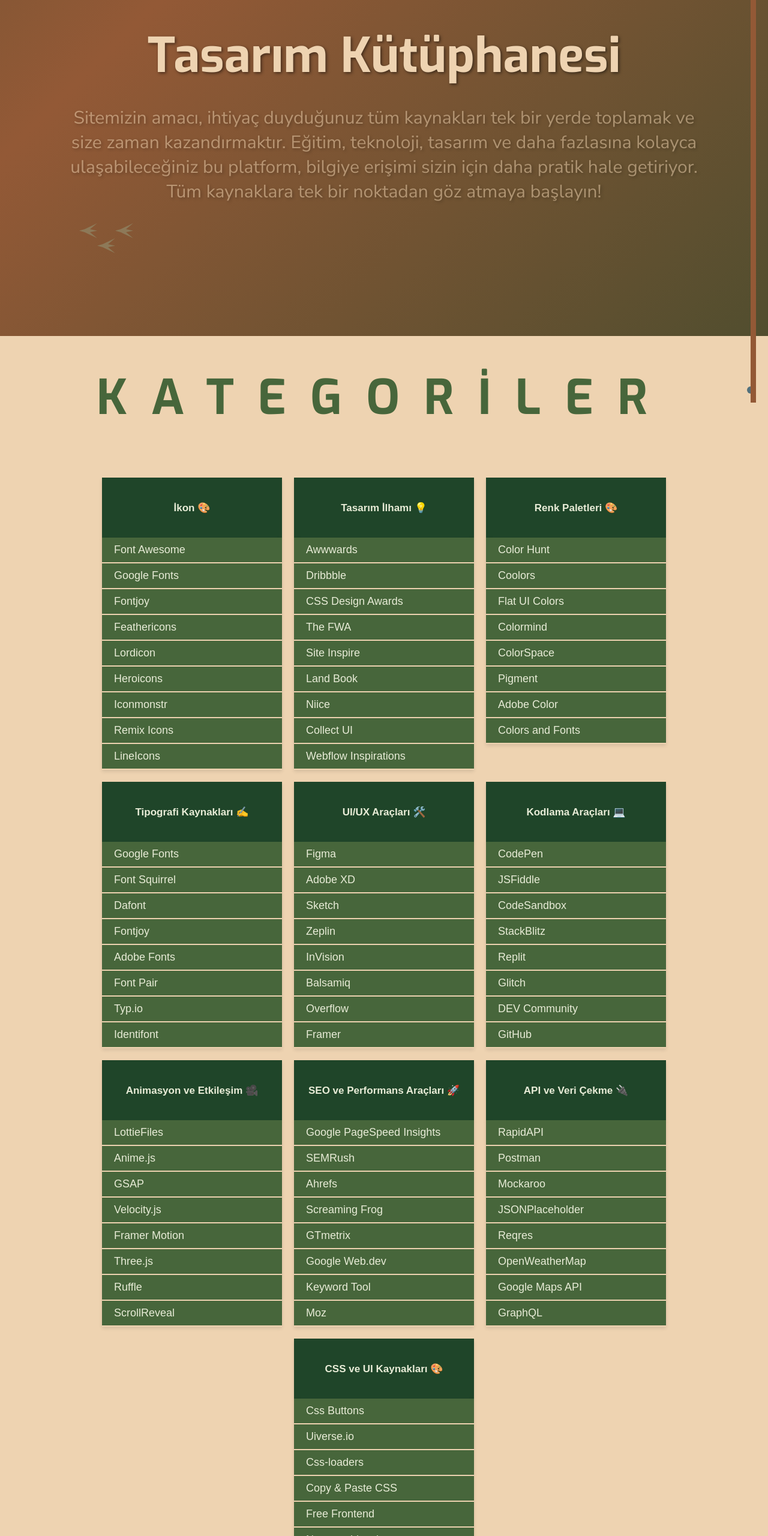
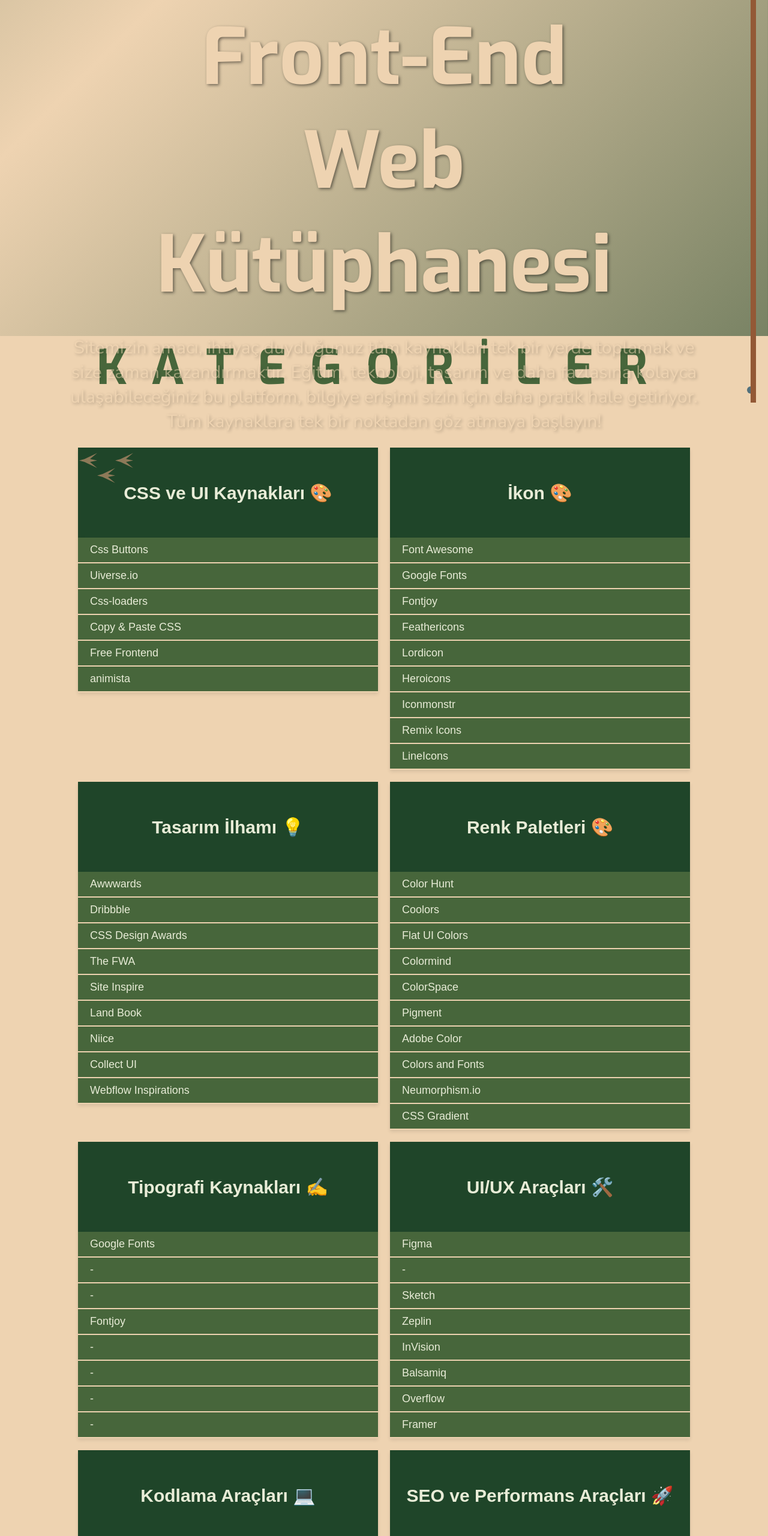
Before and after one commit to AlicanCatak/Tasar-m.K-t-phanesi, a plain HTML site: page page/index.html in a window 1280 px wide. Shown: the part 240-2800 px from the top of the page at 60% size. Drawn offline with Linux system fonts and the light colour scheme; a web font is replaced by a local one.

Commit message:
Yaptığınız değişikliklerle ilgili kısa bir açıklama

```diff
--- a/page/index.html
+++ b/page/index.html
@@ -36,13 +36,14 @@
 
             <li><a href="#">Anasayfa</a></li>
             <li><a href="#">Hakkımızda</a></li>
-            <li><a href="#"><i class="fab fa-github"></i></a></li>
-            <li><a href="#"><i class="fab fa-linkedin"></i></a></li>
+            <li><a href="https://github.com/AlicanCatak"><i class="fab fa-github"></i></a></li>
+            <li><a href="https://www.linkedin.com/in/alican-%C3%A7atak-57b892184/"><i class="fab fa-linkedin"></i></a></li>
             <div class="loader"></div>
           </ul>
         </nav>
         <div class="hero">
-          <h1 class="hero-title">Tasarım Kütüphanesi</h1>
+          <h1 class="hero-title">Front-End <br>
+            Web Kütüphanesi</h1>
 
           <p class="hero-description">
             Sitemizin amacı, ihtiyaç duyduğunuz tüm kaynakları tek bir yerde toplamak ve
@@ -58,7 +59,17 @@
         <h1 class="categories-title">KATEGORİLER</h1>
         <div class="categories-list">
           <!-- Başlık 1 -->
-
+          <div>
+            <h1>CSS ve UI Kaynakları 🎨</h1>
+            <ul class="links">
+              <li><a href="https://cssbuttons.app/">Css Buttons</a></li>
+              <li><a href="https://uiverse.io/elements">Uiverse.io</a></li>
+              <li><a href="https://css-loaders.com/classic/">Css-loaders</a></li>
+              <li><a href="https://copy-paste-css.com/">Copy & Paste CSS</a></li>
+              <li><a href="https://freefrontend.com/">Free Frontend</a></li>
+              <li><a href="https://animista.net/">animista</a></li>
+            </ul>
+          </div>
             <!-- İkon Kategorisi -->
             <div>
               <h1>İkon 🎨</h1>
@@ -103,6 +114,8 @@
                 <li><a href="https://pigment.shapefactory.co/">Pigment</a></li>
                 <li><a href="https://color.adobe.com/">Adobe Color</a></li>
                 <li><a href="https://www.colorsandfonts.com/">Colors and Fonts</a></li>
+                <li><a href="https://neumorphism.io/#e0e0e0">Neumorphism.io</a></li>
+                <li><a href="https://cssgradient.io/">CSS Gradient</a></li>
               </ul>
             </div>
 
@@ -111,13 +124,13 @@
               <h1>Tipografi Kaynakları ✍️</h1>
               <ul class="links">
                 <li><a href="https://fonts.google.com/">Google Fonts</a></li>
-                <li><a href="https://www.fontsquirrel.com/">Font Squirrel</a></li>
-                <li><a href="https://www.dafont.com/">Dafont</a></li>
+                <li><a href="#">-</a></li>
+                <li><a href="#">-</a></li>
                 <li><a href="https://fontjoy.com/">Fontjoy</a></li>
-                <li><a href="https://typekit.com/">Adobe Fonts</a></li>
-                <li><a href="https://fontpair.co/">Font Pair</a></li>
-                <li><a href="https://typ.io/">Typ.io</a></li>
-                <li><a href="https://www.identifont.com/">Identifont</a></li>
+                <li><a href="#">-</a></li>
+                <li><a href="#">-</a></li>
+                <li><a href="#">-</a></li>
+                <li><a href="#">-</a></li>
               </ul>
             </div>
 
@@ -126,7 +139,7 @@
               <h1>UI/UX Araçları 🛠️</h1>
               <ul class="links">
                 <li><a href="https://www.figma.com/">Figma</a></li>
-                <li><a href="https://www.adobe.com/products/xd.html">Adobe XD</a></li>
+                <li><a href="#">-</a></li>
                 <li><a href="https://www.sketch.com/">Sketch</a></li>
                 <li><a href="https://zeplin.io/">Zeplin</a></li>
                 <li><a href="https://www.invisionapp.com/">InVision</a></li>
@@ -152,19 +165,7 @@
             </div>
 
             <!-- Animasyon ve Etkileşim -->
-            <div>
-              <h1>Animasyon ve Etkileşim 🎥</h1>
-              <ul class="links">
-                <li><a href="https://lottiefiles.com/">LottieFiles</a></li>
-                <li><a href="https://animejs.com/">Anime.js</a></li>
-                <li><a href="https://greensock.com/">GSAP</a></li>
-                <li><a href="https://velocityjs.org/">Velocity.js</a></li>
-                <li><a href="https://motion.dev/">Framer Motion</a></li>
-                <li><a href="https://threejs.org/">Three.js</a></li>
-                <li><a href="https://ruffle.rs/">Ruffle</a></li>
-                <li><a href="https://scrollrevealjs.org/">ScrollReveal</a></li>
-              </ul>
-            </div>
+
 
             <!-- SEO ve Performans Araçları -->
             <div>
@@ -195,22 +196,8 @@
                 <li><a href="https://graphql.org/">GraphQL</a></li>
               </ul>
             </div>
+          </div>
 
-            <!-- BURDAN SONRASINIU DÜZENLE -->
-            <div>
-              <h1>CSS ve UI Kaynakları 🎨</h1>
-              <ul class="links">
-                <li><a href="https://cssbuttons.app/">Css Buttons</a></li>
-                <li><a href="https://uiverse.io/elements">Uiverse.io</a></li>
-                <li><a href="https://css-loaders.com/classic/">Css-loaders</a></li>
-                <li><a href="https://copy-paste-css.com/">Copy & Paste CSS</a></li>
-                <li><a href="https://freefrontend.com/">Free Frontend</a></li>
-                <li><a href="https://neumorphism.io/#e0e0e0">Neumorphism.io</a></li>
-                <li><a href="https://cssgradient.io/">CSS Gradient</a></li>
-
-              </ul>
-            </div>
-          </div>
 
 
 
--- a/page/script.js
+++ b/page/script.js
@@ -0,0 +1,4 @@
+document.querySelectorAll('a').forEach(link => {
+    link.setAttribute('target', '_blank');
+    link.setAttribute('rel', 'noopener noreferrer'); // Güvenlik için
+});
--- a/page/styles.css
+++ b/page/styles.css
@@ -15,14 +15,50 @@
 }
 
 body {
-	background: linear-gradient(-45deg, #1F4529, #935936, #1F4529, #935936);
+	background: linear-gradient(-45deg, #1F4529, #EED3B1, #1F4529, #EED3B1);
 	background-size: 400% 400%;
 	animation: gradient 10s ease infinite;
 	height: 100vh;
 }
 
+@-webkit-keyframes focus-in-contract {
+  0% {
+    letter-spacing: 1em;
+    -webkit-filter: blur(12px);
+    filter: blur(12px);
+    opacity: 0;
+  }
+  100% {
+    -webkit-filter: blur(0);
+    filter: blur(0);
+    opacity: 1;
+  }
+}
+
+@keyframes focus-in-contract {
+  0% {
+    letter-spacing: 1em;
+    -webkit-filter: blur(12px);
+    filter: blur(12px);
+    opacity: 0;
+  }
+  100% {
+    -webkit-filter: blur(0);
+    filter: blur(0);
+    opacity: 1;
+  }
+}
+
+.hero-title {
+  -webkit-animation: focus-in-contract 0.7s cubic-bezier(0.25, 0.46, 0.45, 0.94) both;
+  animation: focus-in-contract 0.7s cubic-bezier(0.25, 0.46, 0.45, 0.94) both;
+}
 
 
+
+
+
+/* ASD */
 @keyframes gradient {
 	0% {
 		background-position: 0% 50%;
@@ -162,9 +198,9 @@
 }
 
 .hero-title {
-font-size: 80px;
+font-size: 130px;
 font-weight: bold;
-padding: 30px 100px 30px 100px;
+padding: 0px 100px 30px 100px;
 font-family: "Exo", sans-serif;
 text-shadow: 2px 2px 5px rgba(0, 0, 0, 0.5);
 
@@ -188,8 +224,8 @@
   max-width: 2500px;
   background-color: #EED3B1; /* Alt kısım arka planı: açık ten rengi */
   color: #1F4529; /* Alt kısım yazı rengi: koyu yeşil */
-  padding: 50px 100px 50px 100px;
-}
+
+  text-align: center;}
 
 .categories-title {
   font-size: 80px;
@@ -214,7 +250,7 @@
 
 .categories-list h1 {
 
-  font-size: 17px; /* Yazı boyutunu optimize et */
+  font-size: 30px; /* Yazı boyutunu optimize et */
   font-weight: bold;
   color: #E8ECD7; /* Açık yeşil yazı rengi */
   margin: 0;
@@ -223,8 +259,8 @@
   align-items: center;
   background-color: #1F4529; /* Kutu arka planı koyu yeşil */
   text-align: center;
-  width: 300px; /* Sabit genişlik */
-  height: 100px; /* Yükseklik içeriğe bağlı olarak artsın */
+  width: 500px; /* Sabit genişlik */
+  height: 150px; /* Yükseklik içeriğe bağlı olarak artsın */
   word-wrap: break-word; /* Taşan kelimeleri kır */
   box-shadow: 0 4px 6px rgba(0, 0, 0, 0.1); /* Hafif gölge */
   transition: transform 0.3s ease, background-color 0.3s ease; /* Geçiş efekti */
```
